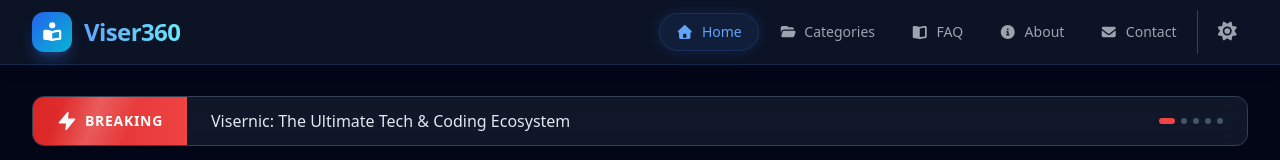
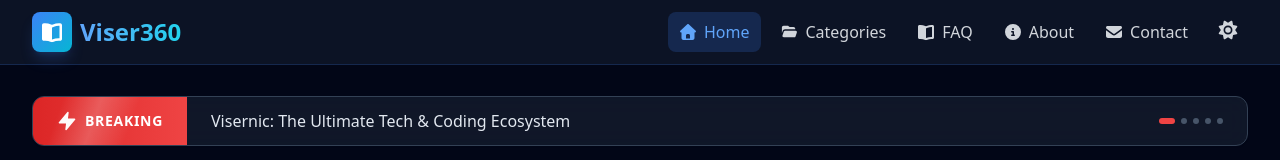
Before and after one commit to vsn-mostafa/viser360, a React (Vite) app: page / in a window 1280 px wide. Shown: the top 160 px of the page. Built offline with nearby package versions, Linux system fonts and the light colour scheme; grey boxes are pictures that could not be loaded.

Commit message:
Update Navigation.tsx

```diff
--- a/src/components/Navigation.tsx
+++ b/src/components/Navigation.tsx
@@ -1,19 +1,17 @@
 import { useState } from 'react';
-import { useTheme } from '../hooks/useTheme';
 import { FontAwesomeIcon } from '@fortawesome/react-fontawesome';
 import {
+  faBars,
+  faTimes,
   faHome,
+  faBookOpen,
   faFolderOpen,
-  faBookOpen,
   faInfoCircle,
   faEnvelope,
   faSun,
-  faMoon,
-  faBars,
-  faTimes,
-  faBookReader
+  faMoon
 } from '@fortawesome/free-solid-svg-icons';
-import { motion, AnimatePresence } from 'framer-motion';
+import { useTheme } from '../hooks/useTheme';
 
 interface NavigationProps {
   currentPage: string;
@@ -24,6 +22,7 @@
   const [mobileMenuOpen, setMobileMenuOpen] = useState(false);
   const { theme, toggleTheme } = useTheme();
 
+  // Navigation Items
   const navItems = [
     { id: 'home', label: 'Home', icon: faHome },
     { id: 'categories', label: 'Categories', icon: faFolderOpen },
@@ -33,110 +32,106 @@
   ];
 
   return (
-    <nav className="fixed top-0 left-0 right-0 z-50 bg-slate-900/80 backdrop-blur-md border-b border-blue-500/20 shadow-lg">
+    // 'fixed'
+    // 'transition-colors'
+    <nav className="fixed top-0 left-0 right-0 z-50 bg-white/80 dark:bg-slate-900/80 backdrop-blur-md border-b border-slate-200 dark:border-blue-500/20 transition-colors duration-300">
       <div className="max-w-7xl mx-auto px-4 sm:px-6 lg:px-8">
         <div className="flex justify-between items-center h-16">
 
           {/* Logo Section */}
           <div
-            className="flex items-center space-x-3 cursor-pointer group select-none"
+            className="flex items-center space-x-2 cursor-pointer group"
             onClick={() => onNavigate('home')}
           >
-            <div className="w-10 h-10 bg-gradient-to-br from-blue-600 to-cyan-500 rounded-xl flex items-center justify-center shadow-blue-500/30 shadow-lg transform group-hover:scale-105 transition-transform duration-300">
-              <FontAwesomeIcon icon={faBookReader} className="text-white text-lg" />
+            <div className="w-10 h-10 bg-gradient-to-br from-blue-500 to-cyan-500 rounded-lg flex items-center justify-center transform group-hover:scale-110 transition-transform shadow-lg shadow-blue-500/20">
+              <FontAwesomeIcon icon={faBookOpen} className="w-5 h-5 text-white" />
             </div>
-            <span className="text-2xl font-bold bg-gradient-to-r from-blue-400 to-cyan-300 bg-clip-text text-transparent tracking-tight">
+            <span className="text-2xl font-bold bg-gradient-to-r from-slate-800 to-slate-600 dark:from-blue-400 dark:to-cyan-400 bg-clip-text text-transparent transition-all">
               Viser360
             </span>
           </div>
 
-          {/* Desktop Navigation */}
-          <div className="hidden md:flex items-center space-x-1">
+          {/* Desktop Navigation Menu */}
+          <div className="hidden md:flex items-center space-x-1 lg:space-x-2">
             {navItems.map((item) => (
               <button
                 key={item.id}
                 onClick={() => onNavigate(item.id)}
-                className={`flex items-center space-x-2 px-4 py-2 rounded-full text-sm font-medium transition-all duration-300 ${
+                className={`flex items-center space-x-2 px-3 py-2 rounded-lg transition-all duration-200 font-medium ${
                   currentPage === item.id
-                    ? 'bg-blue-500/10 text-blue-400 border border-blue-500/20 shadow-[0_0_15px_rgba(59,130,246,0.15)]'
-                    : 'text-gray-400 hover:text-white hover:bg-white/5'
+                    ? 'bg-blue-50 dark:bg-blue-500/20 text-blue-600 dark:text-blue-400'
+                    : 'text-slate-600 dark:text-gray-300 hover:text-blue-600 dark:hover:text-blue-400 hover:bg-slate-100 dark:hover:bg-blue-500/10'
                 }`}
               >
-                <FontAwesomeIcon icon={item.icon} className={currentPage === item.id ? 'animate-pulse' : ''} />
+                <FontAwesomeIcon icon={item.icon} className="w-4 h-4" />
                 <span>{item.label}</span>
               </button>
             ))}
 
-            {/* Theme Toggle (Desktop) */}
-            <div className="pl-2 ml-2 border-l border-gray-700">
+            {/* Theme Toggle Button (Dark/Light Mode) */}
             <button
               onClick={toggleTheme}
-                className="p-2.5 rounded-full text-gray-400 hover:text-yellow-400 hover:bg-white/5 transition-all duration-300 transform hover:rotate-12"
+              className="ml-2 p-2.5 rounded-lg text-slate-500 dark:text-gray-300 hover:text-blue-600 dark:hover:text-blue-400 hover:bg-slate-100 dark:hover:bg-blue-500/10 transition-all transform hover:rotate-12 focus:outline-none focus:ring-2 focus:ring-blue-500/50"
+              aria-label="Toggle theme"
+              title={theme === 'dark' ? 'Switch to Light Mode' : 'Switch to Dark Mode'}
+            >
+              <FontAwesomeIcon
+                icon={theme === 'dark' ? faSun : faMoon}
+                className="w-5 h-5"
+              />
+            </button>
+          </div>
+
+          {/* Mobile Menu & Theme Button */}
+          <div className="md:hidden flex items-center space-x-2">
+            <button
+              onClick={toggleTheme}
+              className="p-2 text-slate-600 dark:text-gray-300 hover:text-blue-600 dark:hover:text-blue-400 transition-colors"
               aria-label="Toggle theme"
             >
-                <FontAwesomeIcon icon={theme === 'dark' ? faSun : faMoon} className="text-lg" />
+              <FontAwesomeIcon
+                icon={theme === 'dark' ? faSun : faMoon}
+                className="w-5 h-5"
+              />
             </button>
-            </div>
-          </div>
-
-          {/* Mobile Menu Button */}
-          <div className="md:hidden flex items-center gap-3">
             <button
-              onClick={toggleTheme}
-              className="p-2 rounded-lg text-gray-400 hover:text-yellow-400 hover:bg-white/5 transition-colors"
+              className="p-2 text-slate-600 dark:text-gray-300 hover:text-blue-600 dark:hover:text-blue-400 transition-colors"
+              onClick={() => setMobileMenuOpen(!mobileMenuOpen)}
+              aria-label="Toggle menu"
             >
-              <FontAwesomeIcon icon={theme === 'dark' ? faSun : faMoon} className="text-lg" />
-            </button>
-
-            <button
-              className="p-2 text-gray-300 hover:text-white transition-colors relative"
-              onClick={() => setMobileMenuOpen(!mobileMenuOpen)}
-            >
-              <FontAwesomeIcon icon={mobileMenuOpen ? faTimes : faBars} className="text-xl" />
+               <FontAwesomeIcon
+                icon={mobileMenuOpen ? faTimes : faBars}
+                className="w-6 h-6"
+              />
             </button>
           </div>
         </div>
       </div>
 
       {/* Mobile Menu Dropdown (Animated) */}
-      <AnimatePresence>
       {mobileMenuOpen && (
-          <motion.div
-            initial={{ opacity: 0, height: 0 }}
-            animate={{ opacity: 1, height: 'auto' }}
-            exit={{ opacity: 0, height: 0 }}
-            transition={{ duration: 0.3, ease: "easeInOut" }}
-            className="md:hidden bg-slate-900/95 backdrop-blur-xl border-t border-blue-500/20 overflow-hidden"
-          >
-            <div className="px-4 py-6 space-y-3">
-              {navItems.map((item, index) => (
-                <motion.button
+        <div className="md:hidden bg-white/95 dark:bg-slate-900/95 backdrop-blur-md border-t border-slate-200 dark:border-blue-500/20 shadow-xl absolute w-full left-0 z-40 animate-slide-down">
+          <div className="px-4 py-4 space-y-2">
+            {navItems.map((item) => (
+              <button
                 key={item.id}
-                  initial={{ x: -20, opacity: 0 }}
-                  animate={{ x: 0, opacity: 1 }}
-                  transition={{ delay: index * 0.1 }}
                 onClick={() => {
                   onNavigate(item.id);
                   setMobileMenuOpen(false);
                 }}
-                  className={`flex items-center w-full space-x-4 px-5 py-4 rounded-xl transition-all duration-300 ${
+                className={`flex items-center space-x-3 w-full px-4 py-3 rounded-lg transition-all font-medium ${
                   currentPage === item.id
-                      ? 'bg-gradient-to-r from-blue-600/20 to-cyan-600/10 text-blue-400 border border-blue-500/20'
-                      : 'text-gray-400 hover:bg-white/5 hover:text-white'
+                    ? 'bg-blue-50 dark:bg-blue-500/20 text-blue-600 dark:text-blue-400'
+                    : 'text-slate-600 dark:text-gray-300 hover:text-blue-600 dark:hover:text-blue-400 hover:bg-slate-50 dark:hover:bg-blue-500/10'
                 }`}
               >
-                  <div className={`w-8 h-8 rounded-lg flex items-center justify-center ${
-                    currentPage === item.id ? 'bg-blue-500/20' : 'bg-gray-800'
-                  }`}>
-                    <FontAwesomeIcon icon={item.icon} className={currentPage === item.id ? 'text-blue-400' : 'text-gray-500'} />
-                  </div>
-                  <span className="font-semibold text-lg">{item.label}</span>
-                </motion.button>
+                <FontAwesomeIcon icon={item.icon} className="w-5 h-5" />
+                <span>{item.label}</span>
+              </button>
             ))}
           </div>
-          </motion.div>
+        </div>
       )}
-      </AnimatePresence>
     </nav>
   );
 }
```
Lines whose indentation alone changed are shown as unchanged.
